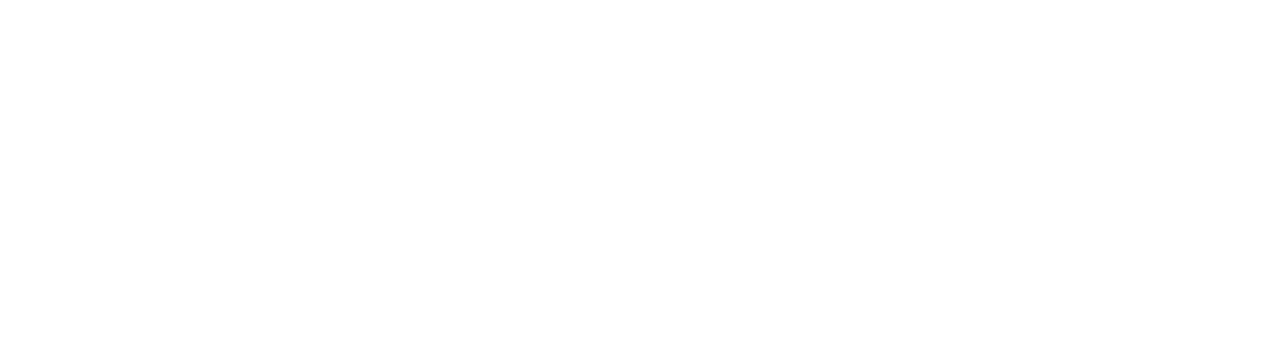
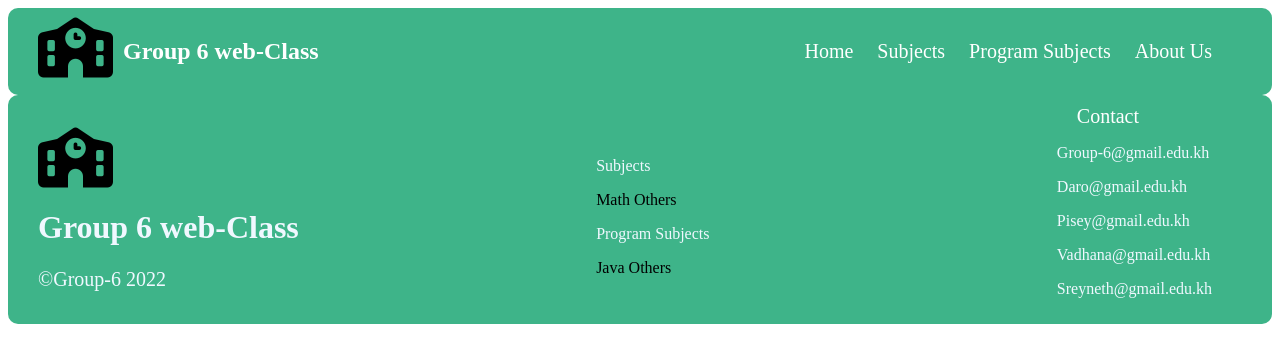
Before and after one commit to 111pisey/Web-Project-1, a plain HTML site: page index.html in a window 1280 px wide. Drawn offline with nearby package versions, Linux system fonts and the light colour scheme.

Commit message:
done navs

```diff
--- a/index.html
+++ b/index.html
@@ -4,10 +4,69 @@
      <meta charset="UTF-8">
      <meta http-equiv="X-UA-Compatible" content="IE=edge">
      <meta name="viewport" content="width=device-width, initial-scale=1.0">
+     <!-- Icon -->
+     <link rel="stylesheet" href="https://cdnjs.cloudflare.com/ajax/libs/ionicons/2.0.1/css/ionicons.min.css">
+     <link rel="stylesheet" href="https://cdnjs.cloudflare.com/ajax/libs/font-awesome/6.1.1/css/all.min.css">
+     <!-- Local-CSS -->
      <link rel="stylesheet" href="HomePage.css">
+     <link rel="stylesheet" href="mainNavFot.css">
      <title>Home Page</title>
 </head>
 <body>
+     <!-- MainNav -->
+     <nav class="main-nav">
+          <div class="nav-items">
+               <div class="logo-nav-name">
+                    <i class="fa-solid fa-school"></i>
+                    <h1>
+                         Group 6 web-Class
+                    </h1>
+               </div>
+               <div class="nav-links">
+                    <a href="#">Home</a>
+                    <a href="#">Subjects</a>
+                    <a href="#">Program Subjects</a>
+                    <a href="#">About Us</a>
+               </div>
+          </div>
+     </nav>
+     <!-- MainNav -->
+     <!-- Section -->
 
+     <!-- End Section -->
+     <!-- Section -->
+
+     <!-- End Section -->
+     <!-- footer -->
+     <footer class="main-nav">
+          <div class="fotter-bocks">
+               <div class="logo-footer-block">
+                    <i class="fa-solid fa-school"></i>
+                    <h1>
+                         Group 6 web-Class
+                    </h1>
+                    <p>&copy;Group-6 2022</p>
+               </div>
+               <div>
+                    <div class="nav-links">
+                         <p>Subjects</p>
+                         <span>Math Others</span>
+                         <p>Program Subjects</p>
+                         <span>Java Others</span>
+                    </div>
+               </div>
+               <div>
+                    <div class="nav-links">
+                         <a href="#">Contact</a>
+                         <p>Group-6@gmail.edu.kh</p>
+                         <p>Daro@gmail.edu.kh</p>
+                         <p>Pisey@gmail.edu.kh</p>
+                         <p>Vadhana@gmail.edu.kh</p>
+                         <p>Sreyneth@gmail.edu.kh</p>
+                    </div>
+               </div>
+          </div>
+     </footer>
+     <!-- footer -->
 </body>
 </html>
--- /dev/null
+++ b/mainNavFot.css
@@ -0,0 +1,78 @@
+.main-nav{
+     margin: 0 auto;
+     padding: 10px;
+     background-color: #3eb489;
+     border-radius: 10px;
+}
+.nav-items{
+     display: flex;
+     align-items: center;
+     justify-content: space-between;
+}
+
+.logo-nav-name{
+     display: flex;
+     padding-left: 20px;
+}
+
+.logo-nav-name
+i{
+     font-size: 60px;
+}
+
+.logo-nav-name
+h1{
+     padding-left: 10px;
+     color: white;
+}
+
+.nav-links{
+     padding-right: 50px;
+}
+
+.nav-links
+a{
+     text-decoration: none;
+     color: white;
+     font-size: 20px;
+     padding-left: 20px;
+}
+
+.nav-links
+a:hover{
+     color: red;
+     transition: 2s;
+     font-size: 25px;
+}
+
+.fotter-bocks{
+     display: flex;
+     align-items: center;
+     justify-content: space-between;
+}
+
+.logo-footer-block
+i{
+     font-size: 60px;
+     padding-top: 20px;
+     padding-left: 20px;
+}
+
+.logo-footer-block
+h1{
+     color: aliceblue;
+     padding-left: 20px;
+}
+
+.logo-footer-block
+p{
+     color: aliceblue;
+     padding-left: 20px;
+     font-size: 20px;
+}
+
+.nav-links
+p{
+     color: aliceblue;
+     font-size: 16px;
+}
```
